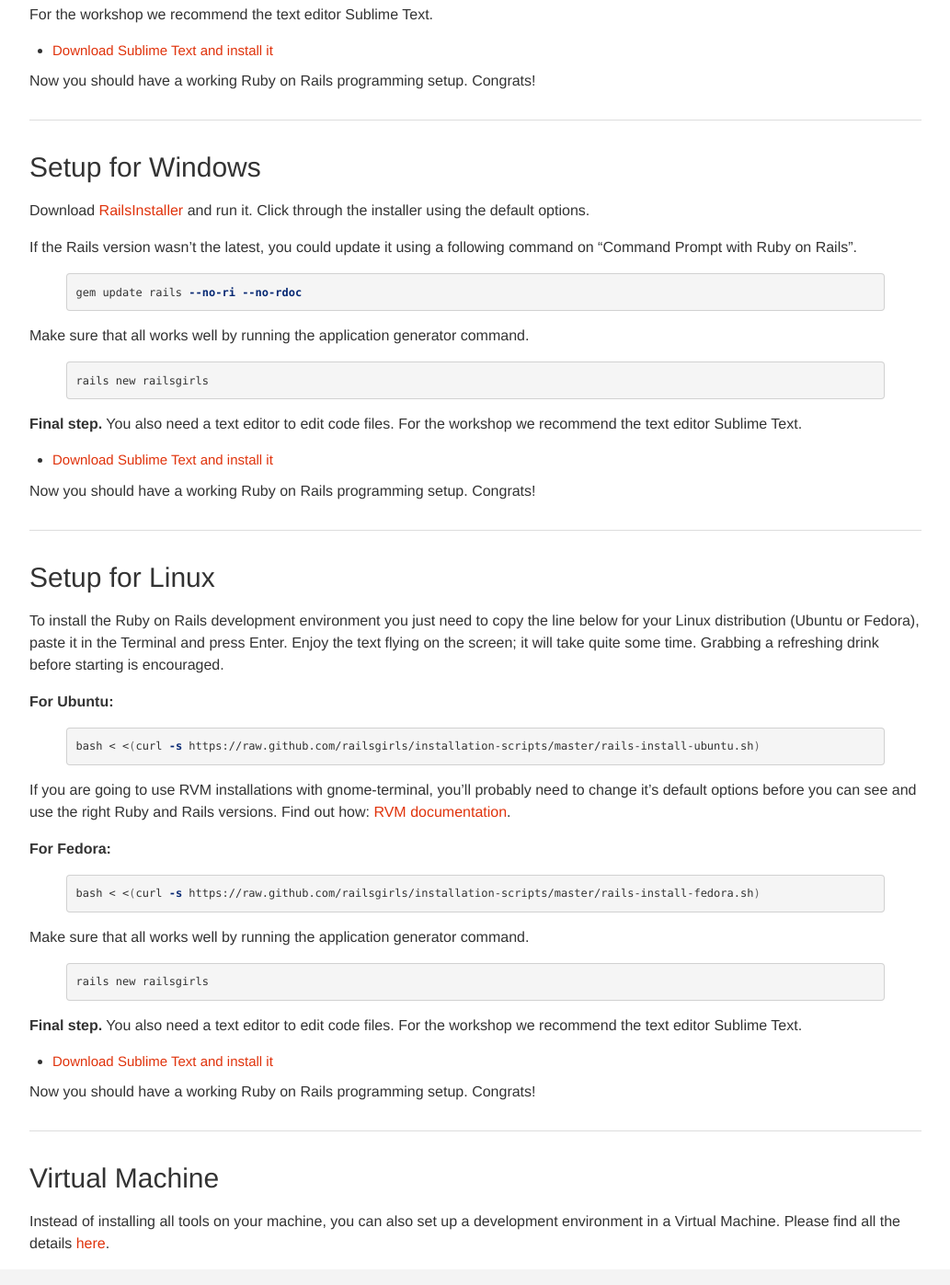
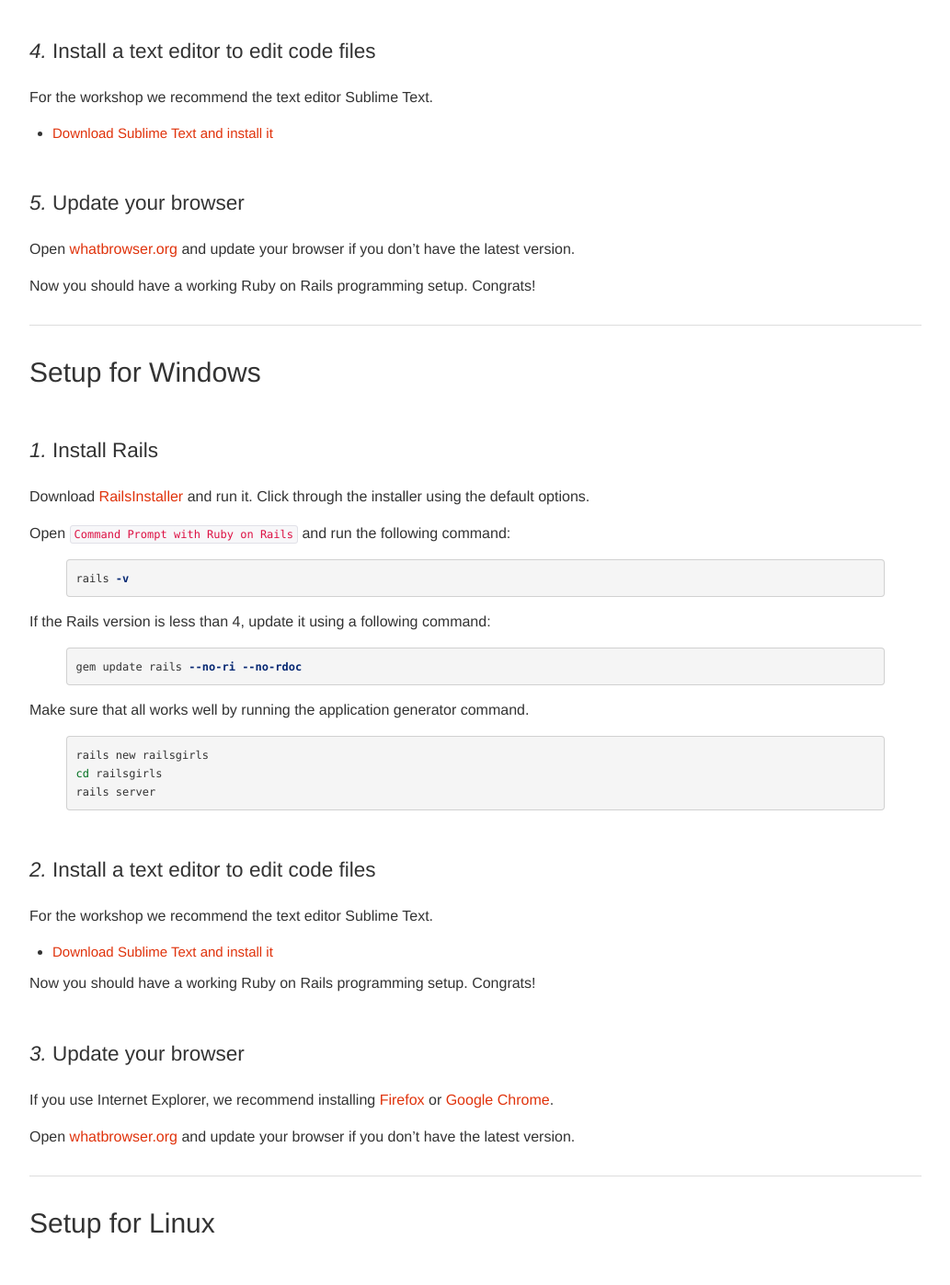
Before and after one commit to railsgirls/guides.railsgirls.com, a Jekyll site: the page built from _posts/2013-05-02-install.markdown, in a window 1280 px wide and 1400 px high, scrolled down 3159 px. Shown: the top 1397 px of the window at 92% size, without its empty margins (53-1086 px from the left). Built offline with Jekyll 4.4.1, drawn with Linux system fonts in a browser that asks for light colours; nearby versions of some CDN libraries; some of the changed text lies outside the part shown.

Commit message:
Install guide: check & upgrade browser. Formatting

```diff
--- a/_posts/2013-05-02-install.markdown
+++ b/_posts/2013-05-02-install.markdown
@@ -20,18 +20,18 @@
 
 ## Setup for OS X
 
-## *1.* Let&#8217;s check the version of the operating system.
+### *1.* Let&#8217;s check the version of the operating system.
 
 Click the Apple menu and choose *About this Mac*.
 
 ![Apple menu](/images/1.png "Apple menu")
 
-## *2.* In the window you will find the version of your operating system.
+### *2.* In the window you will find the version of your operating system.
 If your version number starts with 10.6, 10.7, 10.8 or 10.9 this guide is for you. If it&#8217;s something else, we can setup your machine at the event.
 
 ![About this Mac dialog](/images/2.png "About this Mac dialog")
 
-## *3a.* If your OS X version is 10.6, 10.7, or 10.8:
+### *3a.* If your OS X version is 10.6, 10.7, or 10.8:
 Download the RailsInstaller for your version of OS X:
 
 * [RailsInstaller for 10.7 and 10.8](http://railsinstaller.s3.amazonaws.com/RailsInstaller-1.0.4-osx-10.7.app.tgz) <span class="muted">(325MB)</span>
@@ -51,7 +51,7 @@
 rails new railsgirls
 {% endhighlight %}
 
-## *3b.* If your OS X version is 10.9:
+### *3b.* If your OS X version is 10.9:
 
 If your version number starts with 10.9, follow these steps. We are installing homebrew and rbenv.
 
@@ -104,11 +104,16 @@
 gem i rails --no-ri --no-rdoc
 {% endhighlight %}
 
-## *4.* Install a text editor to edit code files.
+### *4.* Install a text editor to edit code files
 
 For the workshop we recommend the text editor Sublime Text.
 
 * [Download Sublime Text and install it](http://www.sublimetext.com/2)
+
+### *5.* Update your browser
+
+Open [whatbrowser.org](http://whatbrowser.org) and update your browser if you don't have the latest version.
+
 
 Now you should have a working Ruby on Rails programming setup. Congrats!
 
@@ -116,9 +121,17 @@
 
 ## Setup for Windows
 
+### *1.* Install Rails
+
 Download [RailsInstaller](https://github.com/railsinstaller/railsinstaller-windows/releases/download/2.2.2/railsinstaller-2.2.2.exe) and run it. Click through the installer using the default options.
 
-If the Rails version wasn't the latest, you could update it using a following command on "Command Prompt with Ruby on Rails".
+Open `Command Prompt with Ruby on Rails` and run the following command:
+
+{% highlight sh %}
+rails -v
+{% endhighlight %}
+
+If the Rails version is less than 4, update it using a following command:
 
 {% highlight sh %}
 gem update rails --no-ri --no-rdoc
@@ -128,21 +141,34 @@
 
 {% highlight sh %}
 rails new railsgirls
+cd railsgirls
+rails server
 {% endhighlight %}
 
-**Final step.** You also need a text editor to edit code files. For the workshop we recommend the text editor Sublime Text.
+### *2.* Install a text editor to edit code files
+
+For the workshop we recommend the text editor Sublime Text.
 
 * [Download Sublime Text and install it](http://www.sublimetext.com/2)
 
 Now you should have a working Ruby on Rails programming setup. Congrats!
 
+### *3.* Update your browser
+
+If you use Internet Explorer, we recommend installing [Firefox](mozilla.org/firefox) or [Google Chrome](google.com/chrome).
+
+Open [whatbrowser.org](http://whatbrowser.org) and update your browser if you don't have the latest version.
+
 <hr />
 
 ## Setup for Linux
 
+### *1.* Install Rails
+
+
 To install the Ruby on Rails development environment you just need to copy the line below for your Linux distribution (Ubuntu or Fedora), paste it in the Terminal and press Enter. Enjoy the text flying on the screen; it will take quite some time. Grabbing a refreshing drink before starting is encouraged.
 
-**For Ubuntu:**
+#### For Ubuntu:
 
 {% highlight sh %}
 bash < <(curl -s https://raw.github.com/railsgirls/installation-scripts/master/rails-install-ubuntu.sh)
@@ -150,7 +176,7 @@
 
 If you are going to use RVM installations with gnome-terminal, you'll probably need to change it's default options before you can see and use the right Ruby and Rails versions. Find out how: [RVM documentation](http://rvm.io/integration/gnome-terminal).
 
-**For Fedora:**
+#### For Fedora:
 
 {% highlight sh %}
 bash < <(curl -s https://raw.github.com/railsgirls/installation-scripts/master/rails-install-fedora.sh)
@@ -158,13 +184,26 @@
 
 Make sure that all works well by running the application generator command.
 
+Make sure that all works well by running the application generator command.
+
 {% highlight sh %}
 rails new railsgirls
+cd railsgirls
+rails server
 {% endhighlight %}
 
-**Final step.** You also need a text editor to edit code files. For the workshop we recommend the text editor Sublime Text.
+
+### *2.* Install a text editor to edit code files
+
+For the workshop we recommend the text editor Sublime Text.
 
 * [Download Sublime Text and install it](http://www.sublimetext.com/2)
+
+
+### *3.* Update your browser
+
+Open [whatbrowser.org](http://whatbrowser.org) and update your browser if you don't have the latest version.
+
 
 Now you should have a working Ruby on Rails programming setup. Congrats!
 
```
